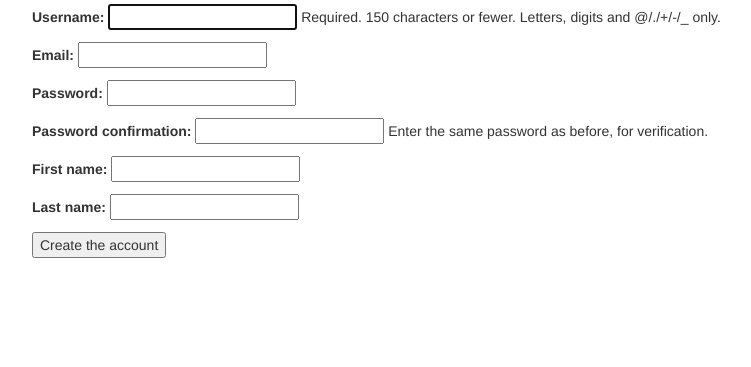
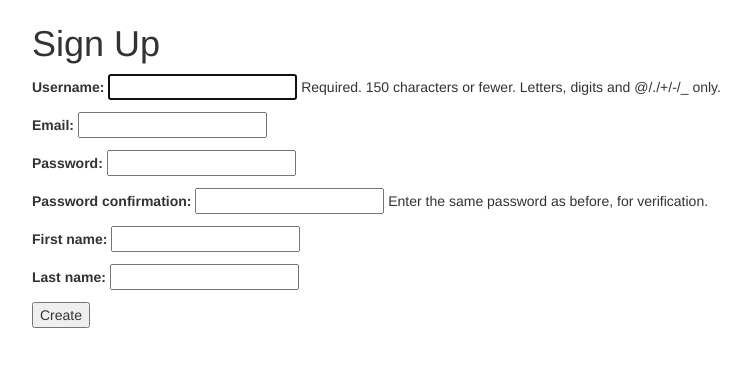
Before and after one commit to creighton/canipee, a Django app: page /accounts/register in a window 1280 px wide. Shown: the part 51-418 px from the top of the page, without its empty margins (53-804 px from the left). Run offline with Django 3.2, Linux system fonts and the light colour scheme; some libraries are stand-ins or nearby versions.

Commit message:
fixing signup

```diff
--- a/templates/canipee/home.html
+++ b/templates/canipee/home.html
@@ -13,7 +13,7 @@
     </p>
     <p>or</p>
     <p>
-    <a href="#">Sign up</a>
+    <a href="{% url 'register' %}">Sign up</a>
     {% endif %}
     </p>
 {% endblock %}
--- a/templates/registration/register.html
+++ b/templates/registration/register.html
@@ -3,9 +3,10 @@
 {% block title %}Create an account{% endblock %}
 
 {% block container %}
-  <form action="" method="post">
+	<h1>Sign Up</h1>
+  <form role="form" action="" method="post">
     {% csrf_token %}
       {{ form.as_p }}
-      <input type="submit" value="Create the account">
+      <button type="submit" value="Create the account">Create</button>
   </form>
 {% endblock %}
```
